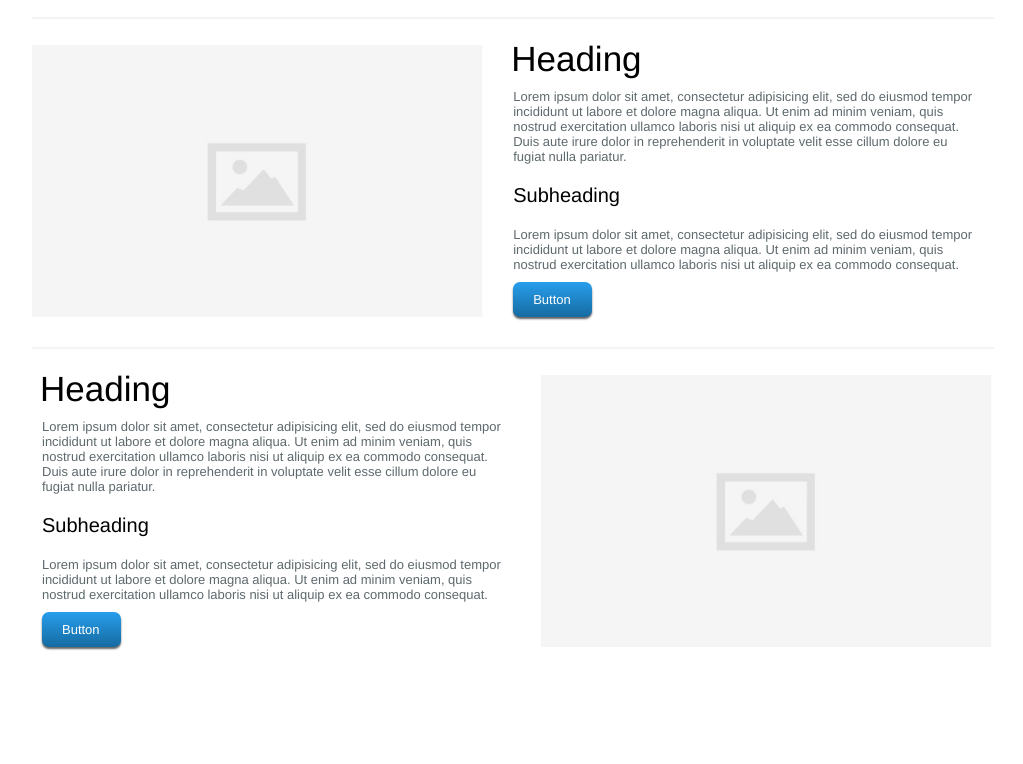
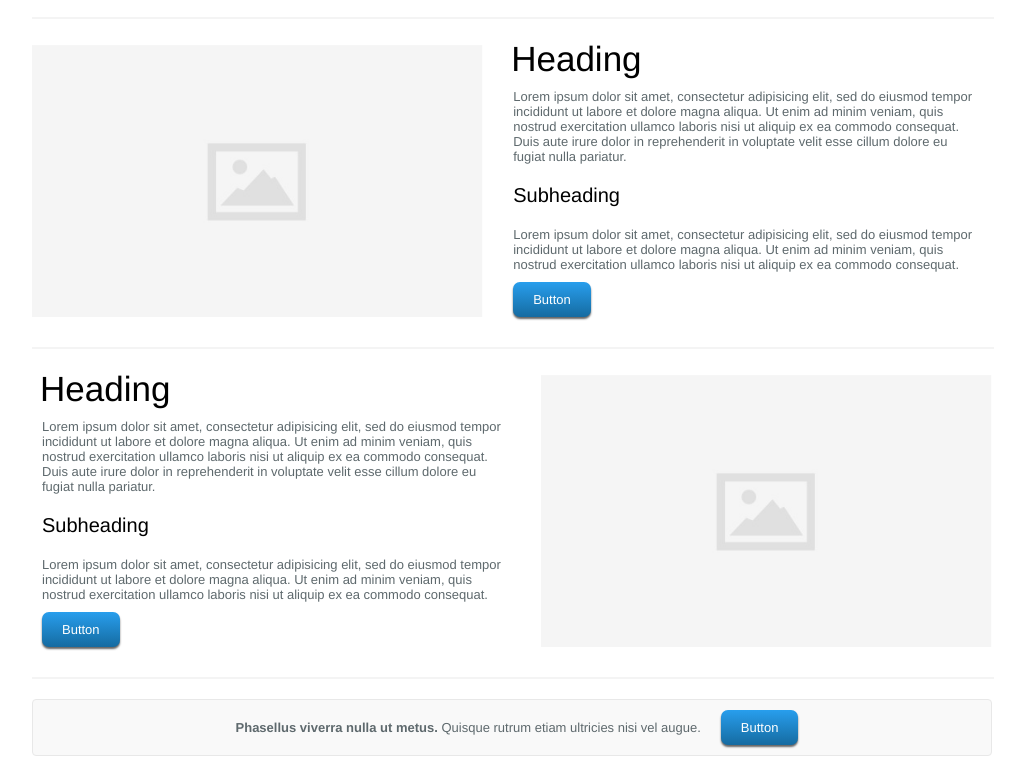
Before and after one commit to ValeriiaSidorenko/SAMPLE_HEADING, a website: page index.html in a window 1280 px wide. Shown: the part 682-1446 px from the top of the page, without its empty margins (128-1151 px from the left). Before the commit the page ends 1347 px from the top, so only its background shows below. Drawn offline with Linux system fonts and the light colour scheme.

Commit message:
add section Phasellus + Button

```diff
--- a/index.html
+++ b/index.html
@@ -118,6 +118,16 @@
 			</div>
 			<img src="dist/css/Pic/NonePic.jpg" alt="None" class="NonePic-Left">
 		</section>
+		<hr class="Line">
+		<section class="Phasellus">
+			<div class="Box">
+				<p class="Text">
+					<b>Phasellus viverra nulla ut metus.</b> Quisque rutrum etiam ultricies nisi vel augue.
+				</p>
+				<a href="#" class="Text ButtonBlue">Button</a>
+			</div>
+
+		</section>
 
 
 
--- a/src/styles/ButtonBlue/ButtonBlue.less
+++ b/src/styles/ButtonBlue/ButtonBlue.less
@@ -1,5 +1,4 @@
 .ButtonBlue {
-	width: 8%;
 	background: #289eed;
 	color: white;
 	background-image: -webkit-linear-gradient(top, #289eed, #156ba1);
--- /dev/null
+++ b/src/styles/Phasellus/Phasellus.less
@@ -0,0 +1,20 @@
+@background-color-Box: #f9f9f9;
+
+.Phasellus {
+	display: flex;
+	flex-direction: column;
+	align-items: center;
+	box-sizing: border-box;
+}
+
+.Box {
+	display:flex;
+	justify-content: center;
+	width: 100%;
+	box-sizing: border-box;
+	border: 1px solid @border-color-header;
+	background-color: @background-color-Box;
+	border-radius: 4px;
+	padding-top: 10px;
+
+}
--- a/src/styles/Subheading/Subheading.less
+++ b/src/styles/Subheading/Subheading.less
@@ -6,6 +6,7 @@
 		display: flex;
 		flex-direction: column;
 		justify-content: space-between;
+		align-items: flex-start;
 		box-sizing: border-box;
 		margin: 0;
 	}
--- a/src/styles/style.less
+++ b/src/styles/style.less
@@ -10,3 +10,4 @@
 @import url(Line/Line.less);
 @import url(NonePic/NonePic.less);
 @import url(Subheading/Subheading.less);
+@import url(Phasellus/Phasellus.less);
```
Also changed, not shown: dist/css/style.css.
